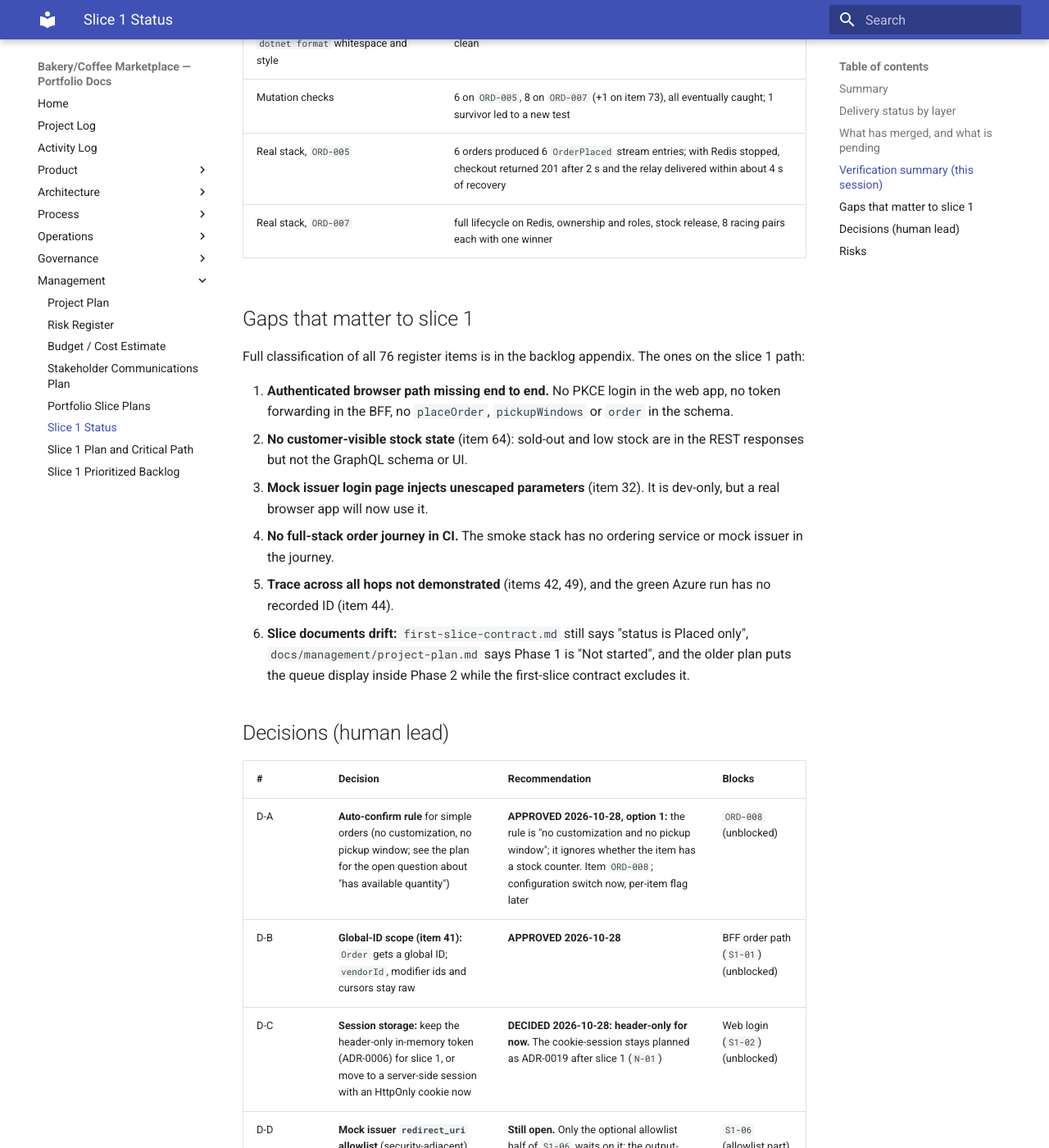
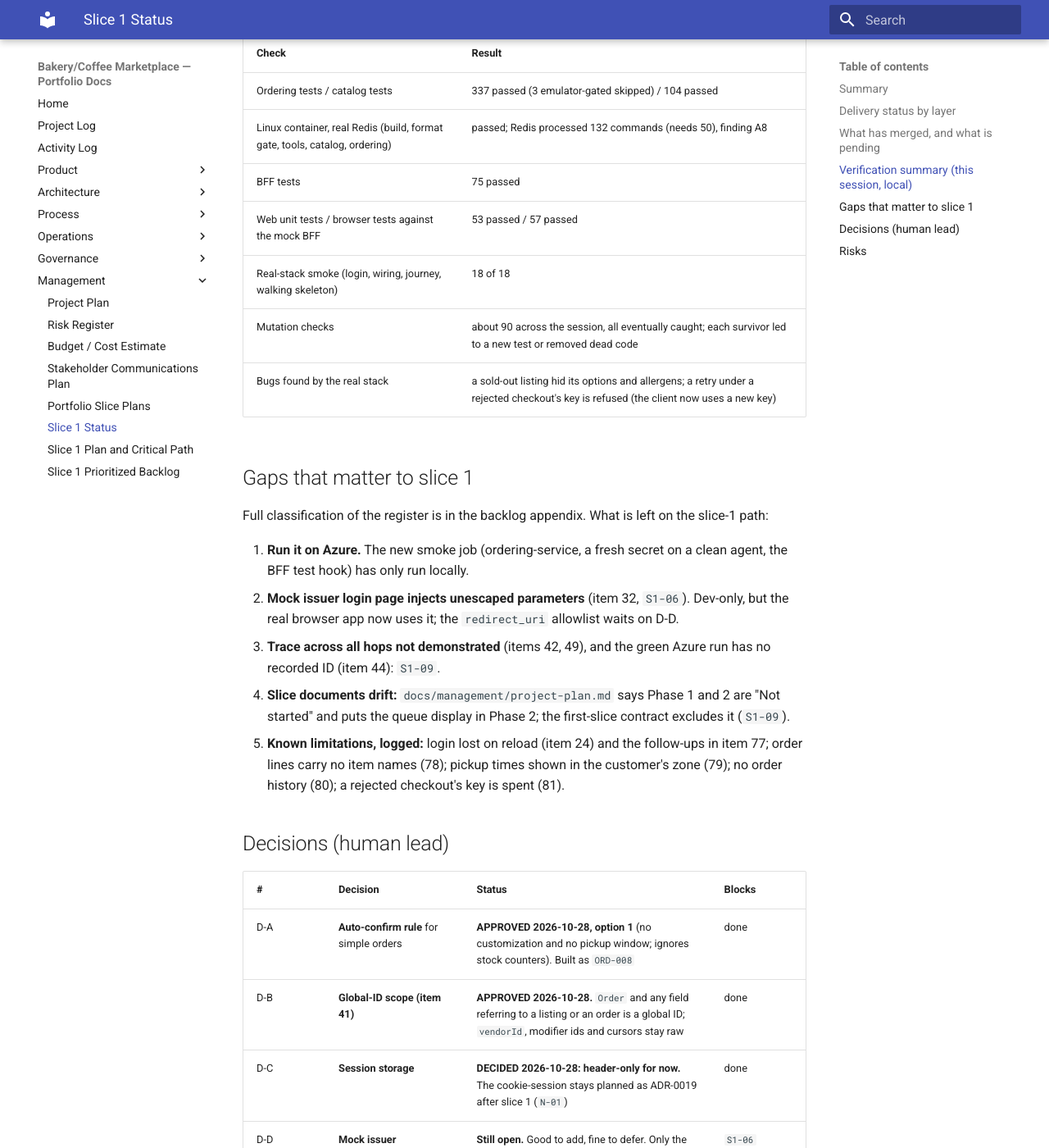
Before and after one commit to benjamin-hedrick/bakery-marketplace, an MkDocs documentation site: the page built from docs/management/slice-1/01-project-status.md, in a window 1280 px wide and 1400 px high, scrolled down 2420 px. Shown: the whole window at 82% size. Built offline with MkDocs 1.6.1 and Material for MkDocs 9.7.7, drawn with Linux system fonts in a browser that asks for light colours; some of the changed text lies outside the part shown.

Commit message:
S1-07b: contract note (a rejected checkout spends its key), register (70 resolved, new 81), CUST-003 note, backlog and status brought up to date
Co-Authored-By: Claude Sonnet 5.5 <noreply@anthropic.com>

```diff
--- a/docs/governance/open-items-register.md
+++ b/docs/governance/open-items-register.md
@@ -285,8 +285,8 @@ Checkout stores the order as `Placed` but publishes nothing (`ORD-005` is not bu
 Type: Tracking · Source: `WI-ORD-001` (2026-10-28), ADR-0005, item 53 · Hat: Architect
 `StubPaymentProcessor` approves everything and logs a warning each time. A real authorization (`PAY-001`) must use the order id as its idempotency key and be voided if the save fails after the authorization succeeded (today a failed save releases the stock but would leave a real authorization standing). Capture at confirm follows item 53.
 
-**70. No BFF `placeOrder` mutation, pickup-windows query, or web checkout** — **BFF and web built 2026-10-28 (`S1-01`, `S1-03`, `S1-04`); only the real-stack journey in CI (`S1-07`) remains**
-Built: the BFF queries and `placeOrder` (`S1-01`), the checkout page (`CUST-003` as `S1-03`) and the order status page (`CUST-004` as `S1-04`), tested against a mock BFF in the browser. Remaining: the journey against the real ordering service, in CI (`S1-07`). Original description:
+**70. No BFF `placeOrder` mutation, pickup-windows query, or web checkout** — **Resolved 2026-10-28 (`S1-01`, `S1-03`, `S1-04`, `S1-07`)**
+Built and verified end to end: the BFF queries and `placeOrder` (`S1-01`), the checkout page (`S1-03`) and the order status page (`S1-04`), and the browser journey against the real ordering service in the smoke (`S1-07b`, 18/18 locally; not yet on Azure). Original description:
 Type: Follow-up · Source: `WI-ORD-001` (2026-10-28) · Hat: Engineering/Build
 The REST side is done, including `GET /ordering/pickup-windows`. Still to build: `Mutation.placeOrder` and `Query.pickupWindows`/`order` in the BFF schema (a shared file) with the contract's `PlaceOrderRejected` codes mapped from this service's error codes (including `insufficient_stock`), the Relay/web checkout UI with the demo-mode banner (`CUST-003`), and the order confirmation view (`CUST-004`).
 
@@ -331,3 +331,7 @@ Windows are UTC instants (D-7) and the checkout and order pages format them in t
 **80. A customer cannot see their orders as a list**
 Type: Missing capability · Source: `S1-04` (2026-10-28) · Hat: Product
 The order page is reached by the id `placeOrder` returned; there is no order history and no way back to an order except that link (the browser's history, or the id). Needs an `orders` query in ordering-service (partitioned by customer already, ADR-0004) and the BFF, and a page. Not part of slice 1.
+
+**81. A retry under the key of a rejected checkout gets `conflict`, not the original answer**
+Type: Rough edge · Source: `S1-07b` (2026-10-28) · Hat: Engineering/Build
+After a typed rejection (a declined payment, say) the attempt's reservation is released, and the catalog will not reserve again for that order id (ADR-0017: a released reservation is final, so a late duplicate cannot hold stock for a dead order). Ordering derives the order id from `(customer, key)`, so reusing that key later fails at the reserve step with the generic "the stock changed while placing the order" (`conflict`). The web client avoids it (a rejection spends its key, see the first-slice contract), but another client, or a user retrying from a stale tab, would see a misleading message. Better: ordering recognizes that case and returns a distinct code ("start a new checkout"), or the catalog distinguishes "released" from "changed". Also relevant to `PAY-001`, where a declined real payment will be retried with the same intent.
--- a/docs/management/slice-1/01-project-status.md
+++ b/docs/management/slice-1/01-project-status.md
@@ -1,6 +1,6 @@
 # Slice 1: project status
 
-**As of 2026-10-28.** Companion documents: [plan and critical path](02-plan-and-critical-path.md), [prioritized backlog](03-prioritized-backlog.md). Scope is the first-slice contract (`docs/architecture/first-slice-contract.md`): **login, browse, customize, choose a pickup window, test checkout, confirmation and status**, through Next.js, the GraphQL BFF and the C# services, with CI and a trace.
+**As of 2026-10-28 (updated after `S1-07b`).** Companion documents: [plan and critical path](02-plan-and-critical-path.md), [prioritized backlog](03-prioritized-backlog.md). Scope is the first-slice contract (`docs/architecture/first-slice-contract.md`): **login, browse, customize, choose a pickup window, test checkout, confirmation and status**, through Next.js, the GraphQL BFF and the C# services, with CI and a trace.
 
 Status words follow the repo rule: nothing is called working unless it was run. "Verified" says where.
 
@@ -8,74 +8,74 @@ Status words follow the repo rule: nothing is called working unless it was run.
 
 | | |
 |---|---|
-| **Overall** | Backend is complete for slice 1 and ahead of it. The customer-facing half (login, checkout, confirmation) is **not started**. |
-| **Slice 1 remaining** | About **44 points** across 10 items (see the backlog). The critical path is about **29 points** (BFF order path, then checkout UI, then confirmation, then the full-stack journey test, then evidence). |
-| **Biggest risk** | The authenticated browser path has never been run: no login code exists in `apps/web-customer`, and the BFF forwards no token. Everything on that path is first-time work. |
+| **Overall** | The slice-1 customer journey is **built and runs end to end on the real local stack**: login through the mock issuer, browse with stock states, customize, pick a pickup time, place a test order, and see the confirmation, in both states an order can start in (confirmed by itself, or waiting for the bakery). **37 of the 44 points are built.** |
+| **Slice 1 remaining** | `S1-06` (mock issuer hardening, 2 points: output encoding, plus the optional allowlist that waits on D-D) and `S1-09` (evidence, documents and a recorded Azure run, 5 points). |
+| **Biggest risk** | **Nothing built since the login (`S1-03` to `S1-07b`) has run on Azure yet.** It is committed on `feature/slice-1-checkout-ui`, stacked on merged work, and not pushed. The new smoke job also starts ordering-service and relies on a fresh secret created on a clean agent. |
 | **Decisions** | Four of five decided 2026-10-28 (D-A option 1, D-B, D-C header-only, D-E). One open: D-D (mock issuer allowlist), which blocks only part of `S1-06`. |
-| **Pipeline** | The last pushed branch was green on Azure. The current branch (`feature/order-events`, 21 commits) is pushed and its PR is not yet opened or run. |
+| **Pipeline** | Everything up to and including the login (`S1-02`) is merged and was green on Azure. The branch after it is pending a push and a first Azure run. |
 
 ## Delivery status by layer
 
 | Layer | Items | Status | Verified |
 |---|---|---|---|
-| Shared libraries (`tools/`) | cache, events, data, auth (incl. client credentials), secrets, logging, schemas | Done | 167+ library tests; Linux container with a real Redis |
-| Catalog service | listings, stock fields, reserve and release, vendor-verification publish gate | Done (`CAT-001`, `005`, `006`) | 104 tests; real stack with Cosmos emulator and Redis |
-| Ordering service | aggregate, persistence, checkout, pickup windows, outbox and events, order actions | Done (`ORD-001`, `002`, `005`, `006`, `007`; `ORD-003` partly) | 320 tests; Linux container; real stack incl. Placed to Completed on Redis and a Redis outage |
+| Shared libraries (`tools/`) | cache, events, data, auth (client credentials, mock issuer CORS), secrets, logging, schemas | Done | 167+ library tests, Auth suite 100; Linux container with a real Redis |
+| Catalog service | listings, stock fields, reserve and release, vendor-verification publish gate | Done (`CAT-001`, `005`, `006`) | 104 tests; real stack |
+| Ordering service | aggregate, persistence, checkout, pickup windows, outbox and events, order actions, automatic confirmation | Done (`ORD-001`, `002`, `005`, `006`, `007`, `008`; `ORD-003` partly) | 337 tests; Linux container; real stack incl. Placed to Completed on Redis |
 | Service-to-service auth | client credentials, mock issuer support | Phase 1 done (`AUTH-006`); DEV credential not started | Real stack, local only |
-| GraphQL BFF | listings read, trace export | Read-only | 16+ tests (22 in the last full local run, before this branch) |
-| Web customer app | listing page, listing detail, SSR and Relay handoff | Read-only | e2e 6/6 (mock BFF) and skeleton smoke 5/5 (real stack), run earlier this session, not re-run since |
-| Web: login, checkout, confirmation | `CUST-003`, `CUST-004`, login (from superseded `WEB-001`) | **Not started** | n/a |
-| Full-stack journey in CI | skeleton smoke covers browse only | **Not started** for ordering | n/a |
+| GraphQL BFF | listings, stock, pickup windows, order, `placeOrder`, token and trace forwarding | Done (`S1-01`) | 75 tests; real stack through the Next.js rewrite |
+| Web: login | PKCE in the browser, in-memory token | Done (`S1-02`), merged | 25 unit tests, browser tests with a stubbed issuer, real issuer in the smoke |
+| Web: browse, order, checkout, confirmation | stock states, options and quantity, cart, `/checkout`, `/orders/{id}` | Done (`S1-03`, `S1-04`, `S1-05`) | 53 unit tests; 57 browser tests against the mock BFF; the real-stack journey |
+| Real-stack smoke | ordering and the issuer's client secret wired in; journey and wiring specs | Done (`S1-07a`, `S1-07b`) | 18 of 18 locally; two wiring mutations and two journey mutations caught |
+| Evidence, documents, trace | `S1-09` | **Not started** | n/a |
 | Queue display, admin, notifications, vendor UI | out of slice 1 | Not started (by design) | n/a |
 
-"Done" above means built and verified locally; the merged-to-main state differs (see next section).
+"Done" above means built and verified locally; the merged-to-main state is in the next section.
 
 ## What has merged, and what is pending
 
-- **Merged earlier:** auth, catalog work through `CAT-006`, ordering checkout and the first pickup-windows endpoint, formatter and lint gates, tracing.
-- **Pushed, PR pending (`feature/order-events`):** the fake cross-partition query, `ORD-005` (outbox and relay), catalog's explicit `Events:Backend`, `ORD-007`, and docs. The human lead will rebase-merge it.
-- **Not run:** this branch on Azure; anything on real Azure Cosmos or a managed Redis (never run).
+- **Merged:** auth, catalog work through `CAT-006`, ordering checkout, pickup windows, the outbox and events (`ORD-005`), the order actions (`ORD-007`), automatic confirmation (`ORD-008`), the BFF order path (`S1-01`), the web login (`S1-02`) and the slice-1 planning documents.
+- **Local, not pushed (`feature/slice-1-checkout-ui`):** stock states (`S1-05`), the cart and order controls, the checkout page (`S1-03`), the order status page (`S1-04`), the real-stack wiring (`S1-07a`) and the browser journey (`S1-07b`).
+- **Never run:** the unmerged work on Azure; anything on real Azure Cosmos or a managed Redis.
 
-## Verification summary (this session)
+## Verification summary (this session, local)
 
 | Check | Result |
 |---|---|
-| Ordering tests | 320 passed, 3 emulator-gated skipped |
-| Catalog tests | 104 passed |
+| Ordering tests / catalog tests | 337 passed (3 emulator-gated skipped) / 104 passed |
 | Linux container, real Redis (build, format gate, tools, catalog, ordering) | passed; Redis processed 132 commands (needs 50), finding A8 |
-| `dotnet format` whitespace and style | clean |
-| Mutation checks | 6 on `ORD-005`, 8 on `ORD-007` (+1 on item 73), all eventually caught; 1 survivor led to a new test |
-| Real stack, `ORD-005` | 6 orders produced 6 `OrderPlaced` stream entries; with Redis stopped, checkout returned 201 after 2 s and the relay delivered within about 4 s of recovery |
-| Real stack, `ORD-007` | full lifecycle on Redis, ownership and roles, stock release, 8 racing pairs each with one winner |
+| BFF tests | 75 passed |
+| Web unit tests / browser tests against the mock BFF | 53 passed / 57 passed |
+| Real-stack smoke (login, wiring, journey, walking skeleton) | 18 of 18 |
+| Mutation checks | about 90 across the session, all eventually caught; each survivor led to a new test or removed dead code |
+| Bugs found by the real stack | a sold-out listing hid its options and allergens; a retry under a rejected checkout's key is refused (the client now uses a new key) |
 
 ## Gaps that matter to slice 1
 
-Full classification of all 76 register items is in the backlog appendix. The ones on the slice 1 path:
+Full classification of the register is in the backlog appendix. What is left on the slice-1 path:
 
-1. **Authenticated browser path missing end to end.** No PKCE login in the web app, no token forwarding in the BFF, no `placeOrder`, `pickupWindows` or `order` in the schema.
-2. **No customer-visible stock state** (item 64): sold-out and low stock are in the REST responses but not the GraphQL schema or UI.
-3. **Mock issuer login page injects unescaped parameters** (item 32). It is dev-only, but a real browser app will now use it.
-4. **No full-stack order journey in CI.** The smoke stack has no ordering service or mock issuer in the journey.
-5. **Trace across all hops not demonstrated** (items 42, 49), and the green Azure run has no recorded ID (item 44).
-6. **Slice documents drift:** `first-slice-contract.md` still says "status is Placed only", `docs/management/project-plan.md` says Phase 1 is "Not started", and the older plan puts the queue display inside Phase 2 while the first-slice contract excludes it.
+1. **Run it on Azure.** The new smoke job (ordering-service, a fresh secret on a clean agent, the BFF test hook) has only run locally.
+2. **Mock issuer login page injects unescaped parameters** (item 32, `S1-06`). Dev-only, but the real browser app now uses it; the `redirect_uri` allowlist waits on D-D.
+3. **Trace across all hops not demonstrated** (items 42, 49), and the green Azure run has no recorded ID (item 44): `S1-09`.
+4. **Slice documents drift:** `docs/management/project-plan.md` says Phase 1 and 2 are "Not started" and puts the queue display in Phase 2; the first-slice contract excludes it (`S1-09`).
+5. **Known limitations, logged:** login lost on reload (item 24) and the follow-ups in item 77; order lines carry no item names (78); pickup times shown in the customer's zone (79); no order history (80); a rejected checkout's key is spent (81).
 
 ## Decisions (human lead)
 
-| # | Decision | Recommendation | Blocks |
+| # | Decision | Status | Blocks |
 |---|---|---|---|
-| D-A | **Auto-confirm rule** for simple orders (no customization, no pickup window; see the plan for the open question about "has available quantity") | **APPROVED 2026-10-28, option 1:** the rule is "no customization and no pickup window"; it ignores whether the item has a stock counter. Item `ORD-008`; configuration switch now, per-item flag later | `ORD-008` (unblocked) |
-| D-B | **Global-ID scope (item 41):** `Order` gets a global ID; `vendorId`, modifier ids and cursors stay raw | **APPROVED 2026-10-28** | BFF order path (`S1-01`) (unblocked) |
-| D-C | **Session storage:** keep the header-only in-memory token (ADR-0006) for slice 1, or move to a server-side session with an HttpOnly cookie now | **DECIDED 2026-10-28: header-only for now.** The cookie-session stays planned as ADR-0019 after slice 1 (`N-01`) | Web login (`S1-02`) (unblocked) |
-| D-D | **Mock issuer `redirect_uri` allowlist** (security-adjacent) | **Still open.** Only the optional allowlist half of `S1-06` waits on it; the output-encoding fix (item 32) does not | `S1-06` (allowlist part) |
-| D-E | **Queue display in or out of slice 1** | **APPROVED 2026-10-28: out of slice 1.** The older project plan is to be updated (`S1-09`) | scope of the journey spec |
+| D-A | **Auto-confirm rule** for simple orders | **APPROVED 2026-10-28, option 1** (no customization and no pickup window; ignores stock counters). Built as `ORD-008` | done |
+| D-B | **Global-ID scope (item 41)** | **APPROVED 2026-10-28.** `Order` and any field referring to a listing or an order is a global ID; `vendorId`, modifier ids and cursors stay raw | done |
+| D-C | **Session storage** | **DECIDED 2026-10-28: header-only for now.** The cookie-session stays planned as ADR-0019 after slice 1 (`N-01`) | done |
+| D-D | **Mock issuer `redirect_uri` allowlist** (security-adjacent) | **Still open.** Good to add, fine to defer. Only the optional allowlist half of `S1-06` waits on it | `S1-06` (allowlist part) |
+| D-E | **Queue display in or out of slice 1** | **APPROVED 2026-10-28: out of slice 1.** The older project plan is to be updated (`S1-09`) | done |
 
 ## Risks
 
 | Risk | Likelihood | Impact | Mitigation |
 |---|---|---|---|
-| Authenticated rewrite path drops or alters `Authorization` or `traceparent` | Low to medium | Medium | Add an explicit e2e test in `S1-01` before building on it |
-| Login lost on reload (in-memory token) makes the demo awkward | Certain | Low | Document it (item 24); Playwright logs in per test; cookie-session as the follow-up |
-| Full-stack CI job becomes slow or flaky once ordering, Cosmos and the issuer are added | Medium | Medium | Add the stack pieces first (`S1-07a`), measure, then the journey spec |
-| Shared files (BFF schema, lockfiles, pipeline YAML) collide between branches | Medium | Low | One owner at a time (`07-shared-file-ownership-and-coordination.md`) |
-| Estimates are relative and uncalibrated against a tracked velocity | Certain | Medium | Treat points as ordering aids, not forecasts; re-estimate after wave 1 |
+| The pipeline's new smoke job fails on Azure for a reason a Windows machine cannot show (secret creation on a clean agent, start-up time of ordering-service, tzdata) | Medium | Medium | Push and read the first run before more is built on it; batch any fixes and push once |
+| The smoke job becomes slow or flaky now that it carries ordering, Cosmos and a browser journey | Medium | Medium | Locally 18 tests run in about 20 s after about 3 minutes of start-up; measure on Azure, keep specs independent of each other's data |
+| Login lost on reload (in-memory token) makes the demo awkward | Certain | Low | Documented (item 24); Playwright logs in per test; cookie-session as the follow-up |
+| Shared files (BFF schema, lockfiles, pipeline YAML) collide between branches | Low now | Low | One owner at a time; the schema owner is finished |
+| Estimates are relative and uncalibrated against a tracked velocity | Certain | Medium | Treat points as ordering aids, not forecasts; the 44-point plan has so far taken the order given, with extra work found by the real stack (the key rule, sold-out options) |
 | Real Azure Cosmos and Redis behavior differs from the emulators | Medium | Medium | Out of slice 1; listed under deployment readiness |
```
Also changed, not shown: apps/web-customer/README.md (+1 -1 lines), docs/architecture/first-slice-contract.md (+2 -0 lines), docs/management/slice-1/03-prioritized-backlog.md (+1 -1 lines), docs/product/backlog/WI-CUST-003.md (+1 -1 lines).
